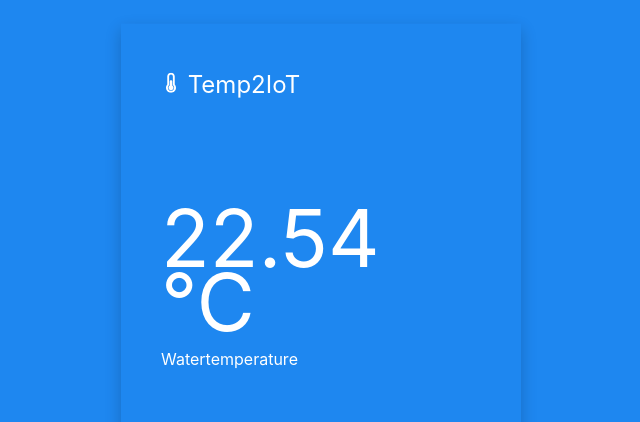
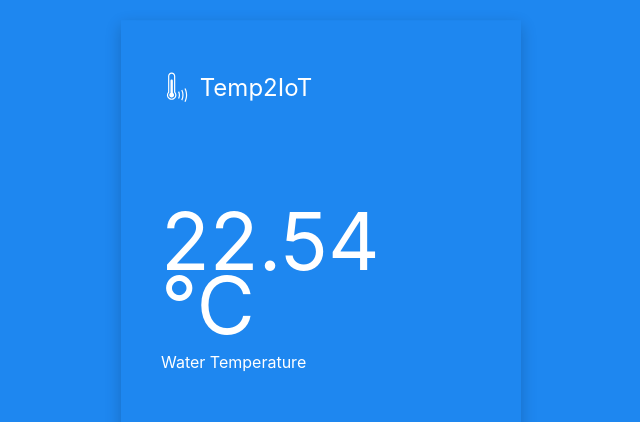
Before and after one commit to 100prznt/Temp2IoT, a plain HTML site: page src/Temp2IoT/wwwroot/index.html in a window 1280 px wide. Shown: the part 122-544 px from the top of the page, without its empty margins (319-959 px from the left). Drawn offline with Linux system fonts and the light colour scheme.

Commit message:
Add custom Temp2IoT icon

```diff
--- a/src/Temp2IoT/wwwroot/index.html
+++ b/src/Temp2IoT/wwwroot/index.html
@@ -81,15 +81,30 @@
     		<div class="card">
     			<div class="card-header">
     				<h3>
-    					<span class="icon">
-    						<svg width="20" height="20" viewBox="0 0 256 512" xmlns="http://www.w3.org/2000/svg" data-svg="thermometer-half"><path d="M192 384c0 35.346-28.654 64-64 64s-64-28.654-64-64c0-23.685 12.876-44.349 32-55.417V224c0-17.673 14.327-32 32-32s32 14.327 32 32v104.583c19.124 11.068 32 31.732 32 55.417zm32-84.653c19.912 22.563 32 52.194 32 84.653 0 70.696-57.303 128-128 128-.299 0-.609-.001-.909-.003C56.789 511.509-.357 453.636.002 383.333.166 351.135 12.225 321.755 32 299.347V96c0-53.019 42.981-96 96-96s96 42.981 96 96v203.347zM208 384c0-34.339-19.37-52.19-32-66.502V96c0-26.467-21.533-48-48-48S80 69.533 80 96v221.498c-12.732 14.428-31.825 32.1-31.999 66.08-.224 43.876 35.563 80.116 79.423 80.42L128 464c44.112 0 80-35.888 80-80z"></path></svg>
+    					<span class="icon" style="position: relative; bottom: -7px;">
+    						<svg vwidth="32" height="32" viewBox="0 0 512 512">
+								<path d="M227.89,331.58V77.15c0-31.56-25.59-57.15-57.15-57.15s-57.15,25.59-57.15,57.15v254.43
+									c-11.85,13.43-19.05,31.06-19.05,50.37c0,42.08,34.12,76.2,76.2,76.2s76.2-34.12,76.2-76.2
+									C246.94,362.63,239.74,345.01,227.89,331.58z M170.74,439.1c-31.56,0-57.15-25.59-57.15-57.15c0-16.92,7.36-32.12,19.05-42.59V77.15
+									c0-21.04,17.06-38.1,38.1-38.1s38.1,17.06,38.1,38.1v262.21c11.69,10.46,19.05,25.66,19.05,42.59
+									C227.89,413.51,202.3,439.1,170.74,439.1z"/>
+								<path d="M285.04,381.95c0,18.38-4.36,35.73-12.07,51.11l17.04,8.52c8.99-17.95,14.08-38.19,14.08-59.63
+									c0-21.44-5.09-41.69-14.08-59.63l-17.04,8.52C280.68,346.22,285.04,363.57,285.04,381.95z"/>
+								<path d="M342.19,381.95c0,27.57-6.54,53.59-18.11,76.67l17.07,8.54c12.85-25.64,20.09-54.58,20.09-85.21s-7.24-59.57-20.09-85.21
+									l-17.07,8.53C335.65,328.36,342.19,354.38,342.19,381.95z"/>
+								<path d="M399.34,381.95c0,36.76-8.69,71.48-24.1,102.25l17.04,8.52c16.7-33.33,26.11-70.95,26.11-110.77s-9.41-77.44-26.11-110.77
+									l-17.04,8.52C390.65,310.47,399.34,345.19,399.34,381.95z"/>
+								<path d="M189.79,348.99V229.55v-76.2c0-10.52-8.53-19.05-19.05-19.05c-10.52,0-19.05,8.53-19.05,19.05v76.2v119.44
+									c-11.38,6.59-19.05,18.87-19.05,32.96c0,21.04,17.06,38.1,38.1,38.1s38.1-17.06,38.1-38.1
+									C208.84,367.86,201.17,355.58,189.79,348.99z"/>
+							</svg>
     					</span>
     					Temp2IoT
     				</h3>
     			</div>
     			<div class="card-body">
     				<h1>22.54 °C</h1>
-	  				<p style="margin: 0px;">Watertemperature</p>
+	  				<p style="margin: 0px;">Water Temperature</p>
 	  			</div>
 	  			<div class="card-footer">
 		  			<p>Secure Counter: 456<br><span class="icon" style="line-height: 2; position: relative; bottom: -2px;"><svg width="16" height="16" viewBox="0 0 20 20" xmlns="http://www.w3.org/2000/svg" data-svg="github"><path d="M10,1 C5.03,1 1,5.03 1,10 C1,13.98 3.58,17.35 7.16,18.54 C7.61,18.62 7.77,18.34 7.77,18.11 C7.77,17.9 7.76,17.33 7.76,16.58 C5.26,17.12 4.73,15.37 4.73,15.37 C4.32,14.33 3.73,14.05 3.73,14.05 C2.91,13.5 3.79,13.5 3.79,13.5 C4.69,13.56 5.17,14.43 5.17,14.43 C5.97,15.8 7.28,15.41 7.79,15.18 C7.87,14.6 8.1,14.2 8.36,13.98 C6.36,13.75 4.26,12.98 4.26,9.53 C4.26,8.55 4.61,7.74 5.19,7.11 C5.1,6.88 4.79,5.97 5.28,4.73 C5.28,4.73 6.04,4.49 7.75,5.65 C8.47,5.45 9.24,5.35 10,5.35 C10.76,5.35 11.53,5.45 12.25,5.65 C13.97,4.48 14.72,4.73 14.72,4.73 C15.21,5.97 14.9,6.88 14.81,7.11 C15.39,7.74 15.73,8.54 15.73,9.53 C15.73,12.99 13.63,13.75 11.62,13.97 C11.94,14.25 12.23,14.8 12.23,15.64 C12.23,16.84 12.22,17.81 12.22,18.11 C12.22,18.35 12.38,18.63 12.84,18.54 C16.42,17.35 19,13.98 19,10 C19,5.03 14.97,1 10,1 L10,1 Z"></path></svg></span> Find the <a href="https://github.com/100prznt/Temp2IoT" target="_blank">Temp2IoT</a> project on GitHub.</p>
```
Also changed, not shown: docu/Temp2IoT_Icon_Black.svg (added), docu/webui_desktop.png, 3 other files.
